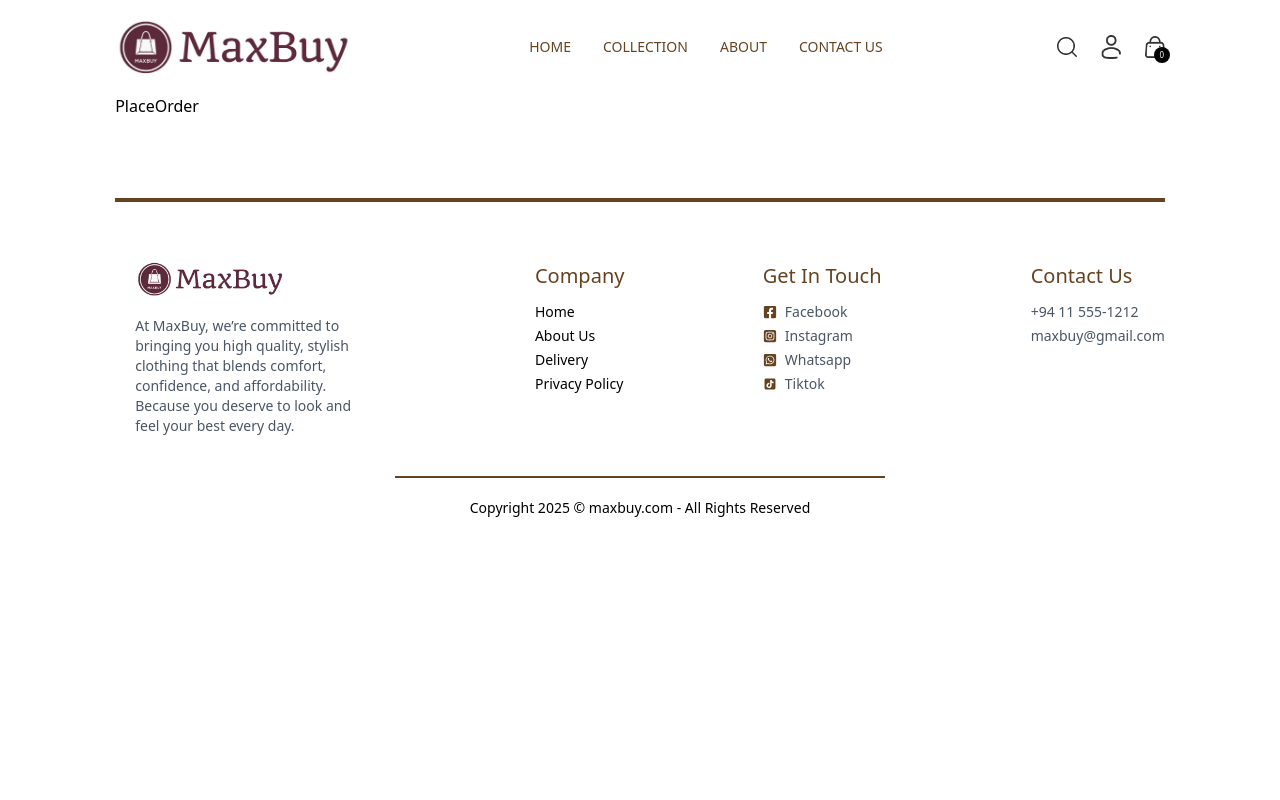
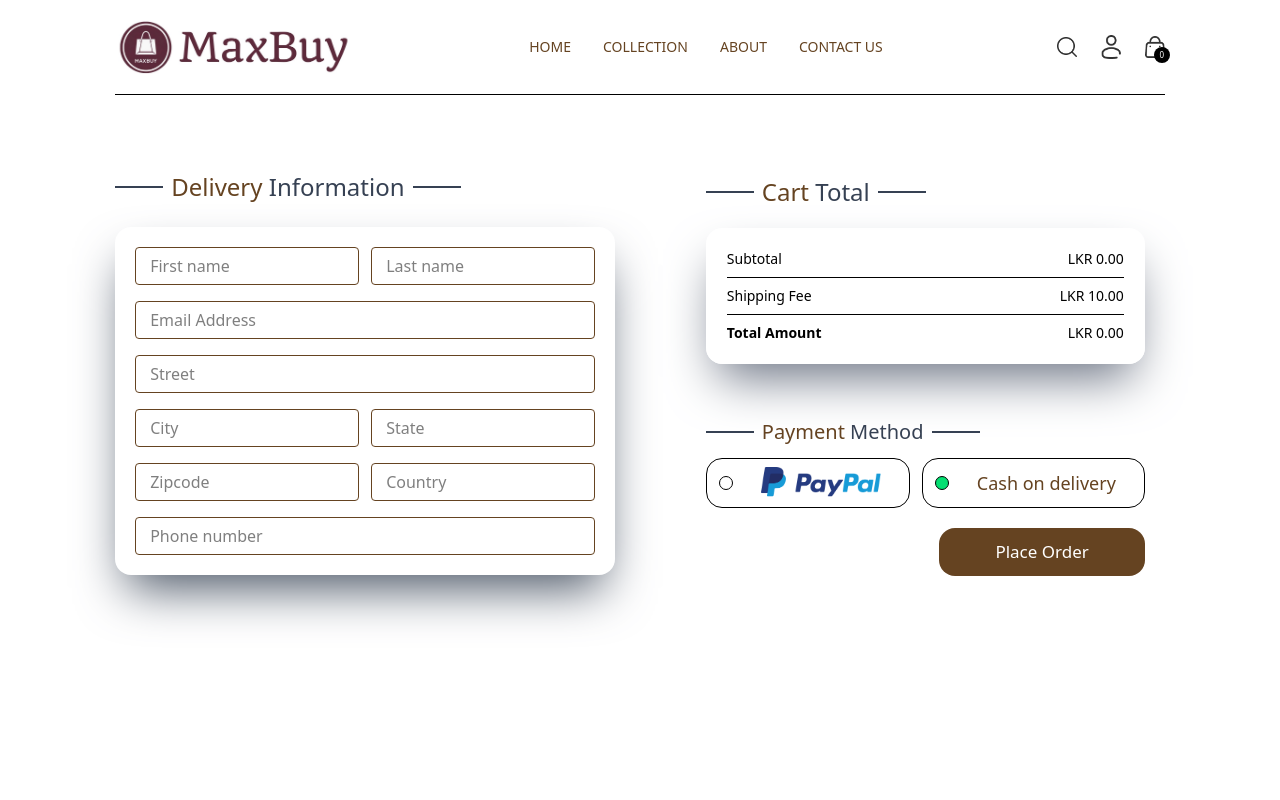
Before and after one commit to KanujanS/E-Commerce-Website, a React (Vite) app in the folder frontend/: page /place-order in a window 1280 px wide. Shown: the top 800 px of the page. Built offline with nearby package versions, Linux system fonts and the light colour scheme.

Commit message:
place order page finished

```diff
--- a/frontend/src/components/CartTotal.jsx
+++ b/frontend/src/components/CartTotal.jsx
@@ -11,7 +11,7 @@ const CartTotal = () => {
         <div className='text-2xl'>
             <Title text1={'Cart'} text2={'Total'}/>
         </div>
-        <div className='flex flex-col gap-2 mt-2 text-sm border border-white rounded-4xl p-8 shadow-2xl shadow-gray-500'>
+        <div className='flex flex-col gap-2 mt-2 text-sm border border-white rounded-2xl p-5 shadow-2xl shadow-gray-500'>
             <div className='flex justify-between'>
                 <p>Subtotal</p>
                 <p>{currency} {getCartAmount()}.00</p>
--- a/frontend/src/context/ShopContext.jsx
+++ b/frontend/src/context/ShopContext.jsx
@@ -2,6 +2,7 @@ import { createContext, useEffect, useState } from "react";
 import { products } from "../assets/assets";
 import { toast } from "react-toastify";
 import Product from "../pages/Product";
+import { useNavigate } from "react-router-dom";
 
 
 export const ShopContext = createContext();
@@ -13,6 +14,7 @@ const ShopContextProvider = (props) => {
     const [search,setSearch] = useState('');
     const [showSearch,setShowSearch] = useState(false);
     const [cartItems,setCartItems] = useState({});
+    const navigate = useNavigate();
 
     const addToCart = async (itemId,size) => {
 
@@ -33,6 +35,7 @@ const ShopContextProvider = (props) => {
             cartData[itemId][size] = 1;
         }
         setCartItems(cartData);
+        toast.success("Product added to cart!");
     }
 
     useEffect(()=>{
@@ -59,6 +62,7 @@ const ShopContextProvider = (props) => {
         let cartData = structuredClone(cartItems) ;
         cartData[itemId][size] = quantity;
         setCartItems(cartData);
+        toast.success('Product removed from cart');
     }
 
     const getCartAmount =() =>{
@@ -79,7 +83,7 @@ const ShopContextProvider = (props) => {
     }
 
     const value = {
-        products, currency, delivery_fee, search, setSearch, showSearch, setShowSearch, cartItems, addToCart, getCartCount, updateQuantity, getCartAmount
+        products, currency, delivery_fee, search, setSearch, showSearch, setShowSearch, cartItems, addToCart, getCartCount, updateQuantity, getCartAmount, navigate
     }
     return (
         <ShopContext.Provider value={value}>
--- a/frontend/src/index.css
+++ b/frontend/src/index.css
@@ -10,3 +10,6 @@ a.active hr{
     color: white;
   }
 }
+body, html {
+  overflow-x: hidden;
+}
--- a/frontend/src/pages/Cart.jsx
+++ b/frontend/src/pages/Cart.jsx
@@ -6,7 +6,7 @@ import { IoTrashBinOutline } from "react-icons/io5";
 import CartTotal from "../components/CartTotal";
 
 const Cart = () => {
-  const { products, currency, cartItems, updateQuantity } = useContext(ShopContext);
+  const { products, currency, cartItems, updateQuantity, navigate } = useContext(ShopContext);
 
   const [cartData, setCartData] = useState([]);
 
@@ -64,7 +64,7 @@ const Cart = () => {
         <div className="w-full sm:w-[480px]">
           <CartTotal/>
           <div className="w-full text-end">
-            <button className="bg-[#654321] text-white text-sm my-8 py-3 px-8 rounded-2xl border border-none shadow-2xl shadow-gray-600">PROCEED TO CHECKOUT</button>
+            <button onClick={()=>navigate('/place-order')} className="bg-[#654321] text-white text-sm my-8 py-3 px-8 rounded-2xl border border-none shadow-2xl shadow-gray-600 cursor-pointer">PROCEED TO CHECKOUT</button>
           </div>
         </div>
       </div>
--- a/frontend/src/pages/PlaceOrder.jsx
+++ b/frontend/src/pages/PlaceOrder.jsx
@@ -1,8 +1,61 @@
-import React from 'react'
+import React, { useContext, useState } from 'react'
+import Title from '../components/Title'
+import CartTotal from '../components/CartTotal'
+import Paypal from '../assets/paypal.png'
+import { ShopContext } from '../context/ShopContext'
 
 const PlaceOrder = () => {
+  const [method,setMethod] = useState('cod');
+  const {navigate} = useContext(ShopContext);
   return (
-    <div>PlaceOrder</div>
+    <div className='flex flex-col sm:flex-row justify-between gap-4 pt-5 sm:pt-14 min-h-[80vh] border-t'>
+      {/* Left side  */}
+      <div className='flex flex-col gap-3 w-full sm:max-w-[500px]'>
+        <div className='text-xl sm:text-2xl mt-3'>
+          <Title text1={'Delivery'} text2={'Information'}/>
+        </div>
+        <div className='border border-none shadow-2xl shadow-gray-600 p-5 rounded-2xl space-y-4'>
+        <div className='flex gap-3'>
+          <input className='border border-[#654321] rounded py-1.5 px-3.5 w-full focus:border-[#654321] focus:border-2 outline-none' type="text" placeholder='First name'/>
+          <input className='border border-[#654321] rounded py-1.5 px-3.5 w-full focus:border-[#654321] focus:border-2 outline-none' type="text" placeholder='Last name'/>
+        </div>
+        <input className='border border-[#654321] rounded py-1.5 px-3.5 w-full focus:border-[#654321] focus:border-2 outline-none' type="email" placeholder='Email Address'/>
+        <input className='border border-[#654321] rounded py-1.5 px-3.5 w-full focus:border-[#654321] focus:border-2 outline-none' type="text" placeholder='Street'/>
+        <div className='flex gap-3'>
+          <input className='border border-[#654321] rounded py-1.5 px-3.5 w-full focus:border-[#654321] focus:border-2 outline-none' type="text" placeholder='City'/>
+          <input className='border border-[#654321] rounded py-1.5 px-3.5 w-full focus:border-[#654321] focus:border-2 outline-none' type="text" placeholder='State'/>
+        </div>
+        <div className='flex gap-3'>
+          <input className='border border-[#654321] rounded py-1.5 px-3.5 w-full focus:border-[#654321] focus:border-2 outline-none' type="number" placeholder='Zipcode'/>
+          <input className='border border-[#654321] rounded py-1.5 px-3.5 w-full focus:border-[#654321] focus:border-2 outline-none' type="text" placeholder='Country'/>
+        </div>
+        <input className='border border-[#654321] rounded py-1.5 px-3.5 w-full focus:border-[#654321] focus:border-2 outline-none' type="number" placeholder='Phone number'/>
+      </div>
+      </div>
+      {/* Right side */}
+      <div className='mt-[-15px]'>
+        <div className='mt-8 min-w-100 pr-11 sm:pr-5'>
+          <CartTotal/>
+        </div>
+        <div className='mt-12 text-xl'>
+          <Title text1={'Payment'} text2={'Method'}/>
+          {/* Payment method selection */}
+          <div className='flex gap-3 flex-col lg:flex-row sm:pr-5'>
+            <div onClick={()=>setMethod('paypal')} className='flex items-center gap-3 border p-2 px-3 rounded-2xl cursor-pointer'>
+              <p className={`min-w-3.5 h-3.5 border rounded-full ${method === 'paypal' ? 'bg-green-400' : ''}`}></p>
+              <img src={Paypal} alt="Paypal" className='w-30 h-auto mx-4'/>
+            </div>
+            <div onClick={()=>setMethod('cod')} className='flex items-center gap-3 border p-2 px-3 rounded-2xl cursor-pointer'>
+              <p className={`min-w-3.5 h-3.5 border rounded-full ${method === 'cod' ? 'bg-green-400' : ''}`}></p>
+              <p className='text-[#654321] text-lg font-medium mx-4'>Cash on delivery</p>
+            </div>
+          </div>
+          <div className='w-full text-end mt-5'>
+            <button onClick={()=>navigate('/orders')} className='bg-[#654321] text-white px-14 py-3 sm:mr-5 text-[17px] rounded-2xl'>Place Order</button>
+          </div>
+        </div>
+      </div>
+    </div>
   )
 }
 
```
Also changed, not shown: frontend/src/assets/paypal.png (added).
